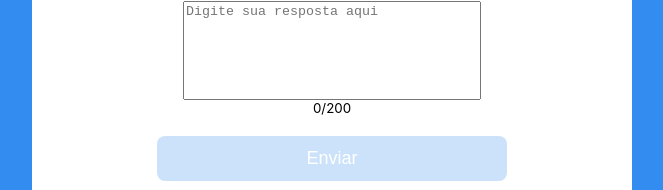
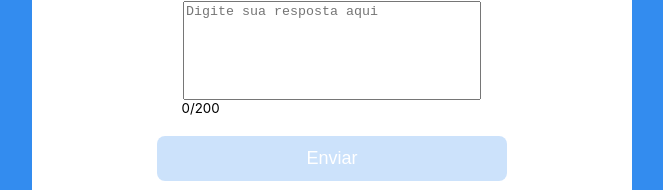
Before and after one commit to Thales-Daniel/desafio-coleta, a React (Create React App) app: page / in a window 1280 px wide. Shown: the part 544-734 px from the top of the page, without its empty margins (308-971 px from the left). Built offline with nearby package versions, Linux system fonts and the light colour scheme.

Commit message:
feat: adicionado botão de voltar

```diff
--- a/src/components/textArea/index.jsx
+++ b/src/components/textArea/index.jsx
@@ -38,7 +38,7 @@ function TextArea() {
           onChange={(e) => contador(e)}
         />
       </label>
-      <small>
+      <small className="contador">
         {tamanho}
         /200
       </small>
--- a/src/components/textArea/style.css
+++ b/src/components/textArea/style.css
@@ -19,3 +19,10 @@
   justify-content: center;
   align-items: center;
 }
+
+.contador {
+  display: flex;
+  align-self: flex-start;
+  justify-self: center;
+  margin-left: 32px;
+}
--- a/src/pages/form/index.jsx
+++ b/src/pages/form/index.jsx
@@ -8,11 +8,23 @@ import './style.css';
 
 function Form() {
   const [redireciona, setRediciona] = useState(false);
-  const { verificaCampos } = useContext(StateContext);
+  const { verificaCampos, setCampos, setVerificaCampos } = useContext(StateContext);
   const navigate = useNavigate();
 
   const Submit = (e) => {
     e.preventDefault();
+    setCampos({
+      Pergunta1: '',
+      Pergunta2: '',
+      Pergunta3: '',
+      Pergunta4: '',
+    });
+    setVerificaCampos({
+      Pergunta1: false,
+      Pergunta2: false,
+      Pergunta3: false,
+      Pergunta4: false,
+    });
     setRediciona(true);
   };
 
```
